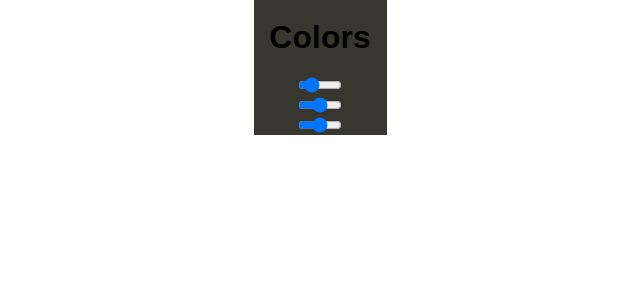
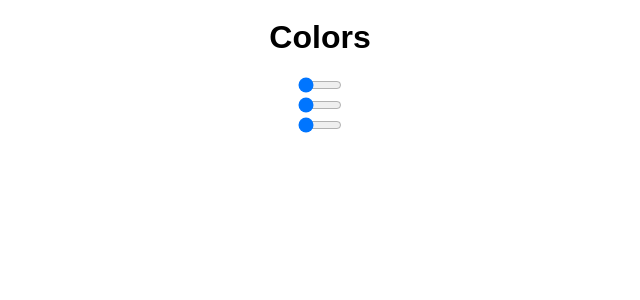
Before and after one commit to jbryan382/color-picker, a React (Create React App) app: page / in a window 1280 px wide. Shown: the top 300 px of the page, without its empty margins (320-960 px from the left). Built offline with nearby package versions, Linux system fonts and the light colour scheme.

Commit message:
Added local storage for colors

```diff
--- a/src/App.js
+++ b/src/App.js
@@ -1,15 +1,70 @@
 import React, { Component } from 'react'
 
 class App extends Component {
+  state = {
+    hue: 0,
+    saturation: 0,
+    light: 0,
+    savedHSL: []
+  }
+
+  updateHue = event => {
+    console.log(event)
+    this.setState({
+      hue: event.type.value
+    })
+  }
+  updateSat = event => {
+    console.log(event)
+    this.setState({
+      saturation: event.type.value
+    })
+  }
+
+  updateLight = event => {
+    console.log(event)
+    this.setState({
+      light: event.type.value
+    })
+  }
+
+  saveHSL = event => {
+    const HSL = {
+      savedHue: this.state.hue,
+      savedSat: this.state.saturation,
+      savedLight: this.state.light
+    }
+    savedHSL: this.setState.savedHSL.concat(HSL)
+  }
+
   render() {
     return (
       <>
         <main>
-          <div style={{ backgroundColor: `hsl(50,8%,20%)` }}>
+          <div
+            style={{
+              backgroundColor: `hsl(${this.state.hue},${
+                this.state.saturation
+              },${this.state.light})`
+            }}
+          >
             <h1>Colors</h1>
-            <input type="range" min="0" max="240" />
-            <input type="range" />
-            <input type="range" />
+            <input
+              type="range"
+              max="240"
+              onChange={this.updateHue}
+              value={this.state.hue}
+            />
+            <input
+              type="range"
+              onChange={this.updateSat}
+              value={this.state.saturation}
+            />
+            <input
+              type="range"
+              onChange={this.updateLight}
+              value={this.state.light}
+            />
           </div>
         </main>
       </>
```
